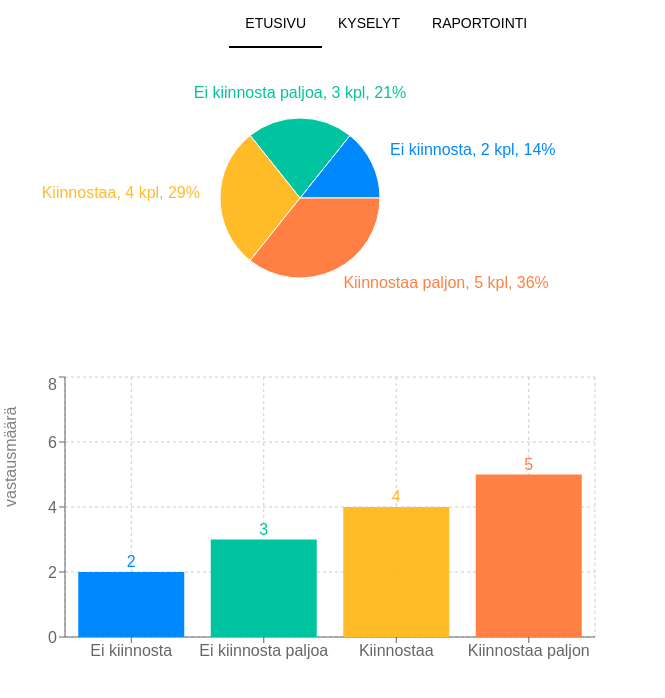
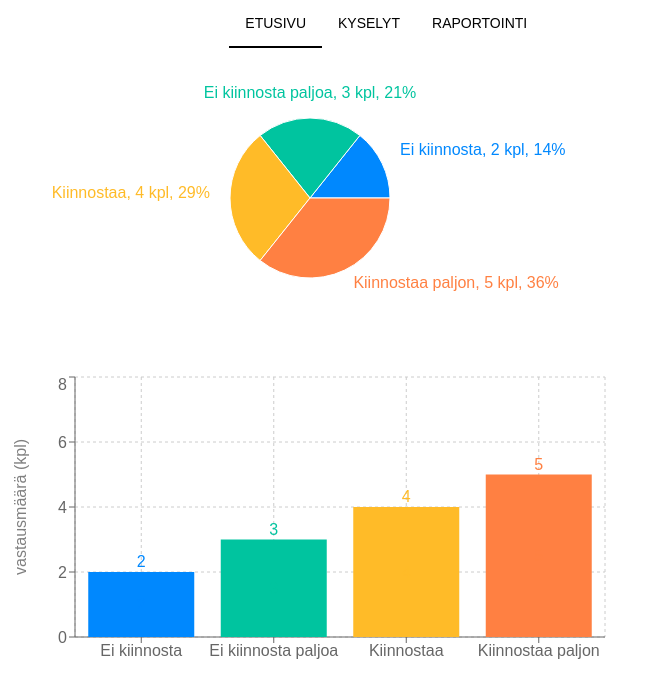
Before and after one commit to Productive-Parameter/questionnaire-front-end, a React (Create React App) app: page /tilastot in a window 1280 px wide. Shown: the top 698 px of the page, without its empty margins (0-665 px from the left). Built offline with nearby package versions, Linux system fonts and the light colour scheme; the HTML template or start-up script is replaced by a standard one.

Commit message:
y axis-label -muutokset, tarvittavan datan mallikommentti

```diff
--- a/src/Returns/Tilastot.js
+++ b/src/Returns/Tilastot.js
@@ -1,10 +1,10 @@
 import React from "react";
 import { PieChart, BarChart, Pie, Bar,
-    Cell, LabelList, XAxis, YAxis, CartesianGrid} from 'recharts';
+    Cell, LabelList, XAxis, YAxis, CartesianGrid, Label} from 'recharts';
 
 export default function Tilastot() {
 
-    // testidata
+    // testidata, jokainen solu tarvitsee nimen(tms. labelin) ja arvon
     const data = [
             { name: 'Ei kiinnosta', value: 2 },
             { name: 'Ei kiinnosta paljoa', value: 3 },
@@ -25,9 +25,10 @@ export default function Tilastot() {
         const color = Math.floor(Math.random()*16777215).toString(16);
     }
 
+
     // mappaukset tarvitaan vain jos halutaan eri värit, ainakin barchartissa
     return(
-        <div>
+        <div style={{paddingLeft: 10}}>
             <PieChart width={600} height={300}>
                 <Pie data={data} cx="50%" cy="50%" outerRadius={80} label={customLabel}
                 labelLine={false} dataKey="value">
@@ -42,8 +43,9 @@ export default function Tilastot() {
             <BarChart width={600} height={300} data={data}>
             <CartesianGrid strokeDasharray="3 3" />
             <XAxis dataKey="name"/>
-            <YAxis dataKey="value"
-            label={{ value: 'vastausmäärä', angle: -90, position: 'insideLeft', textAnchor: 'middle' }} />
+            <YAxis dataKey="value">
+            <Label value="vastausmäärä (kpl)" position="insideLeft" angle={-90} style={{ textAnchor: 'middle' }} />
+            </YAxis>
             <Bar dataKey="value" label>
             {
             data.map((entry, index) => (
```
